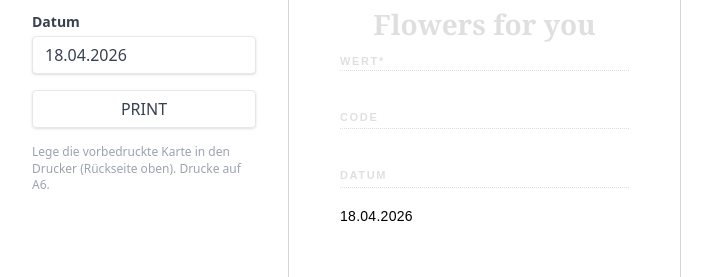
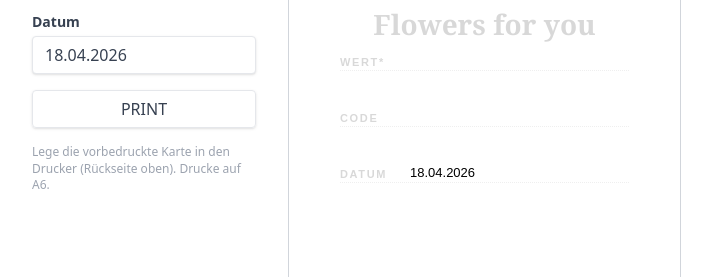
Before and after one commit to sbnz/tf-gift-card-printer, a React (Vite) app: page / in a window 1280 px wide. Shown: the part 240-517 px from the top of the page, without its empty margins (0-712 px from the left). Built offline with nearby package versions, Linux system fonts and the light colour scheme.

Commit message:
fix position

```diff
--- a/src/App.jsx
+++ b/src/App.jsx
@@ -57,50 +57,51 @@ export default function App() {
         className='preview relative bg-white shrink-0'
         style={{ width: '393px', height: '556px' }}
       >
-        {/* Values — positioned to land on pre-printed dotted lines */}
-        {/* Adjust TOP values (in px) to calibrate after a test print */}
+        {/* Values — positioned ON the dotted lines, after the labels */}
+        {/* TOP = vertical center of each label row, LEFT = after the label text */}
+        {/* Adjust after a test print */}
         <div style={{
           position: 'absolute',
-          left: '52px',   /* ~13mm from left edge */
-          top: '284px',   /* WERT line — adjust after test print */
-          fontSize: '14px',
+          left: '120px',  /* after "WERT*" label */
+          top: '262px',   /* WERT label row */
+          fontSize: '13px',
+          lineHeight: '1',
           fontFamily: 'Arial, Helvetica, sans-serif',
-          letterSpacing: '0.02em',
         }}>
           {formData.value}
         </div>
 
         <div style={{
           position: 'absolute',
-          left: '52px',
-          top: '349px',   /* CODE line — adjust after test print */
-          fontSize: '14px',
+          left: '110px',  /* after "CODE" label */
+          top: '318px',   /* CODE label row */
+          fontSize: '13px',
+          lineHeight: '1',
           fontFamily: 'Arial, Helvetica, sans-serif',
-          letterSpacing: '0.02em',
         }}>
           {formData.gift_card_code}
         </div>
 
         <div style={{
           position: 'absolute',
-          left: '52px',
-          top: '414px',   /* DATUM line — adjust after test print */
-          fontSize: '14px',
+          left: '122px',  /* after "DATUM" label */
+          top: '374px',   /* DATUM label row */
+          fontSize: '13px',
+          lineHeight: '1',
           fontFamily: 'Arial, Helvetica, sans-serif',
-          letterSpacing: '0.02em',
         }}>
           {formData.expiration_date}
         </div>
 
         {/* Screen-only: card background reference (hidden when printing) */}
-        <div className='printHide absolute inset-0 pointer-events-none' style={{ opacity: 0.12 }}>
+        <div className='printHide absolute inset-0 pointer-events-none' style={{ opacity: 0.15 }}>
           <div style={{ position: 'absolute', top: '38%', left: '50%', transform: 'translateX(-50%)', fontSize: '28px', fontWeight: '900', whiteSpace: 'nowrap', fontFamily: 'Georgia, serif' }}>Flowers for you</div>
-          <div style={{ position: 'absolute', top: '47%', left: '52px', fontSize: '11px', fontWeight: '700', letterSpacing: '0.15em', fontFamily: 'Arial' }}>WERT*</div>
-          <div style={{ position: 'absolute', top: '50%', left: '52px', right: '52px', borderBottom: '1px dotted #000' }} />
-          <div style={{ position: 'absolute', top: '57%', left: '52px', fontSize: '11px', fontWeight: '700', letterSpacing: '0.15em', fontFamily: 'Arial' }}>CODE</div>
-          <div style={{ position: 'absolute', top: '60.5%', left: '52px', right: '52px', borderBottom: '1px dotted #000' }} />
-          <div style={{ position: 'absolute', top: '67.5%', left: '52px', fontSize: '11px', fontWeight: '700', letterSpacing: '0.15em', fontFamily: 'Arial' }}>DATUM</div>
-          <div style={{ position: 'absolute', top: '71%', left: '52px', right: '52px', borderBottom: '1px dotted #000' }} />
+          <div style={{ position: 'absolute', top: '262px', left: '52px', fontSize: '11px', fontWeight: '700', letterSpacing: '0.15em', fontFamily: 'Arial' }}>WERT*</div>
+          <div style={{ position: 'absolute', top: '278px', left: '52px', right: '52px', borderBottom: '1px dotted #999' }} />
+          <div style={{ position: 'absolute', top: '318px', left: '52px', fontSize: '11px', fontWeight: '700', letterSpacing: '0.15em', fontFamily: 'Arial' }}>CODE</div>
+          <div style={{ position: 'absolute', top: '334px', left: '52px', right: '52px', borderBottom: '1px dotted #999' }} />
+          <div style={{ position: 'absolute', top: '374px', left: '52px', fontSize: '11px', fontWeight: '700', letterSpacing: '0.15em', fontFamily: 'Arial' }}>DATUM</div>
+          <div style={{ position: 'absolute', top: '390px', left: '52px', right: '52px', borderBottom: '1px dotted #999' }} />
         </div>
 
         {/* Border for screen only */}
```
Also changed, not shown: 3 other files (tests, documents, lock files or other folders).
